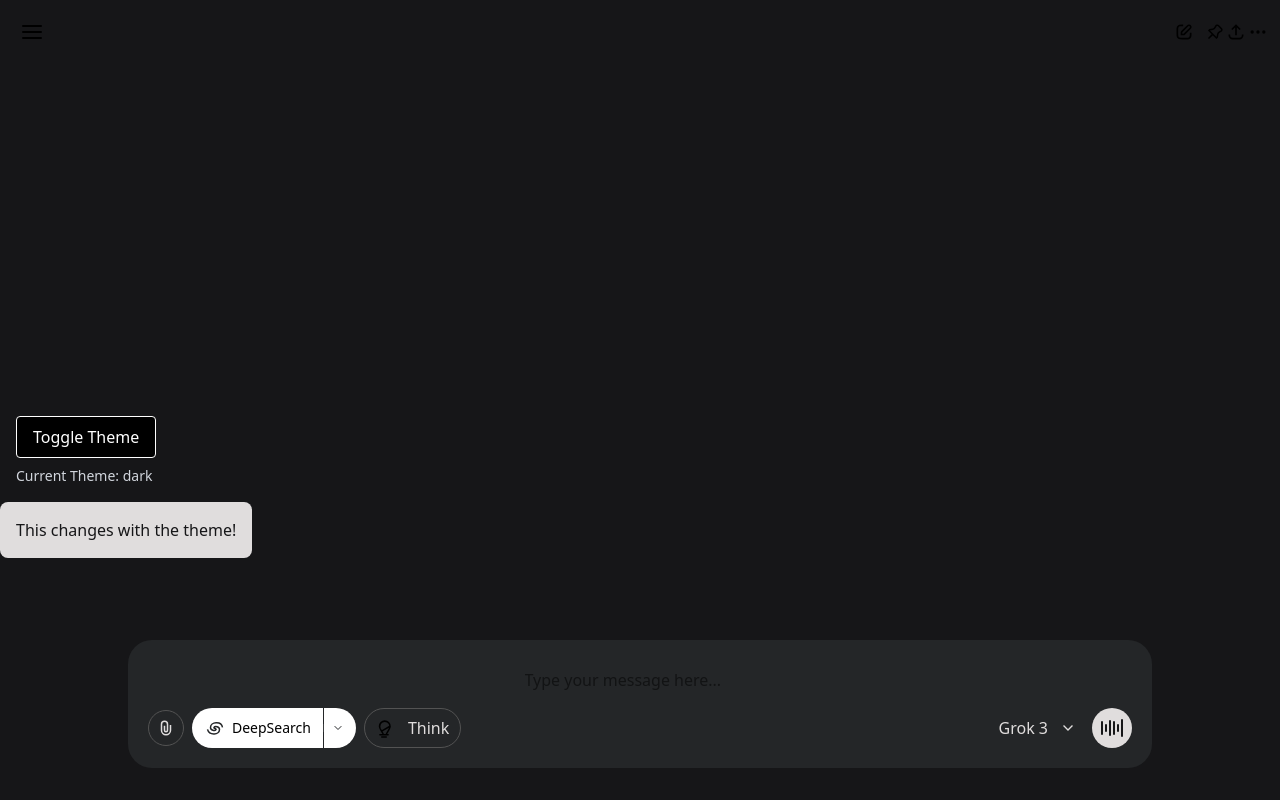
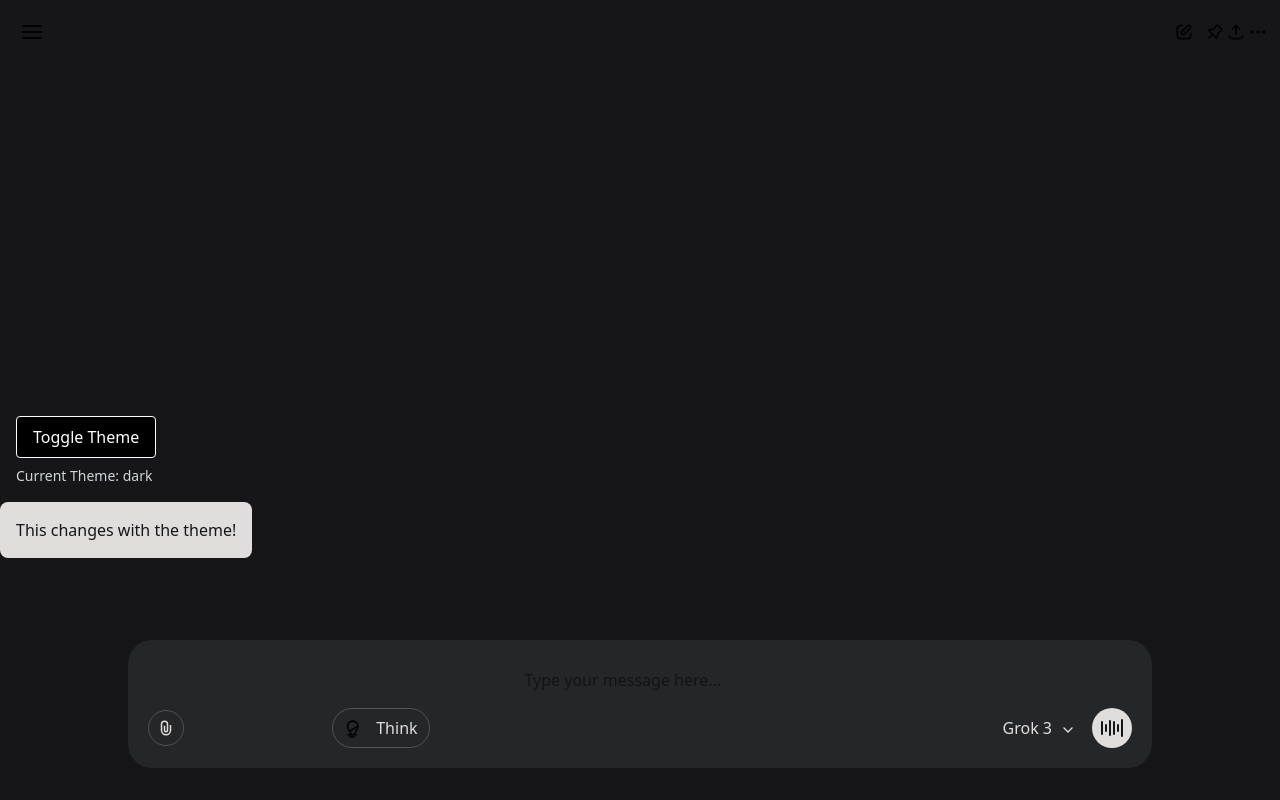
Before and after one commit to UbaidBinWaris/chatbox, a Next.js app: page / in a window 1280 px wide. Built offline with nearby package versions, Linux system fonts and the light colour scheme.

Commit message:
working on npm package

```diff
--- a/app/Components/ui/AiSelector.js
+++ b/app/Components/ui/AiSelector.js
@@ -14,20 +14,22 @@ export default function AiSelector({ label = "Grok 3", onClick }) {
   data-slot="select-trigger"
   data-size="md"
   onClick={onClick}
-      className={`
-        ff  text-[var(--primary)]  p-2  rounded-full gap-3 hover:bg-[var(--hover)]
-      `}
+  className="flex items-center justify-center text-[var(--primary)] p-2 rounded-full hover:bg-[var(--hover)]"
 >
-      <span className="text-[var(--primary)]">{label}</span>
+  <span className="px-2">{label}</span>
   <svg
     width="16"
     height="16"
     viewBox="0 0 24 24"
     fill="none"
     xmlns="http://www.w3.org/2000/svg"
-        className="stroke-[2]  text-[var(--primary)] transition-transform"
+    className="stroke-[2] mt-1 text-[var(--primary)]"
   >
-        <path d="M6 9L12 15L18 9" stroke="currentColor" strokeLinecap="square" />
+    <path
+      d="M6 9L12 15L18 9"
+      stroke="currentColor"
+      strokeLinecap="square"
+    />
   </svg>
 </button>
   );
--- a/app/Components/ui/DeepSeacrch.js
+++ b/app/Components/ui/DeepSeacrch.js
@@ -3,21 +3,11 @@ import React from "react";
 
 export default function DeepSearch({ onToggle, onDropdown }) {
   return (
-    <div className="flex items-center">
-      {/* Left Toggle Button */}
-      <button
-        type="button"
-        aria-label="DeepSearch"
-        aria-pressed="false"
-        data-state="closed"
-        tabIndex={0}
-        onClick={onToggle}
-        className="inline-flex items-center justify-center gap-2 whitespace-nowrap font-medium cursor-pointer focus-visible:outline-none focus-visible:ring-1 disabled:opacity-60 disabled:cursor-not-allowed
-        [&_svg]:shrink-0 select-none h-10 px-3.5 py-1.5 text-sm rounded-full group/ds-toggle transition-colors
-        duration-100 focus-visible:ring-transparent box-border relative overflow-hidden rounded-r-none pr-3
-        bg-[var(--dark-grey)] dark:bg-[var(--light)] dark:hover:bg-[var(--selected-light-grey)] hover:bg-[var(--light-grey)]"
-      >
-        <svg
+    <button
+    className="group/ds-toggle flex items-center justify-center text-[var(--light)] dark:text-[var(--light-grey)] dark:group-hover/ds-toggle:text-[var(--light)] p-2 rounded-full hover:bg-[var(--hover)] transition-colors duration-100 gap-2"
+    >
+
+      <svg
           width="18"
           height="18"
           viewBox="0 0 24 24"
@@ -37,46 +27,9 @@ export default function DeepSearch({ onToggle, onDropdown }) {
             className="transition-transform duration-200 ease-out origin-center rotate-0"
           />
         </svg>
-        <span className="hidden sm:block text-[var(--light)] dark:text-[var(--dark-gray)]
 
-">DeepSearch</span>
-      </button>
+      <span>DeepSearch</span>
 
-      {/* Divider */}
-      <div
-        className="h-full py-1 w-[1px] bg-[var(--light-grey)] dark:bg-[var(--selected-light-grey)] focus:outline-none"
-        tabIndex={-1}
-      ></div>
-
-      {/* Right Dropdown Button */}
-      <button
-        type="button"
-        aria-label="Change mode"
-        aria-haspopup="menu"
-        aria-expanded="false"
-        data-state="closed"
-        id="radix-r60"
-        onClick={onDropdown}
-        className="inline-flex items-center justify-center gap-2 whitespace-nowrap font-medium cursor-pointer focus-visible:outline-none focus-visible:ring-1
-        disabled:opacity-60 disabled:cursor-not-allowed [&_svg]:shrink-0 select-none h-10 px-3.5 py-1.5 text-sm
-        rounded-full transition-colors duration-100 relative overflow-hidden focus-visible:ring-transparent
-        rounded-l-none pl-2 pr-3 bg-[var(--dark-grey)] dark:bg-[var(--light)] dark:hover:bg-[var(--selected-light-grey)] hover:bg-[var(--light-grey)]"
-      >
-        <svg
-          width="12"
-          height="12"
-          viewBox="0 0 24 24"
-          fill="none"
-          xmlns="http://www.w3.org/2000/svg"
-          className="stroke-[2] text-[var(--light)] dark:text-[var(--light-grey)] dark:hover:text-[var(--light)] transition-colors duration-100"
-        >
-          <path
-            d="M6 9L12 15L18 9"
-            stroke="currentColor"
-            strokeLinecap="square"
-          />
-        </svg>
-      </button>
-    </div>
+    </button>
   );
 }
```
Also changed, not shown: package.json (+8 -3 lines). Lines whose indentation alone changed are shown as unchanged.
